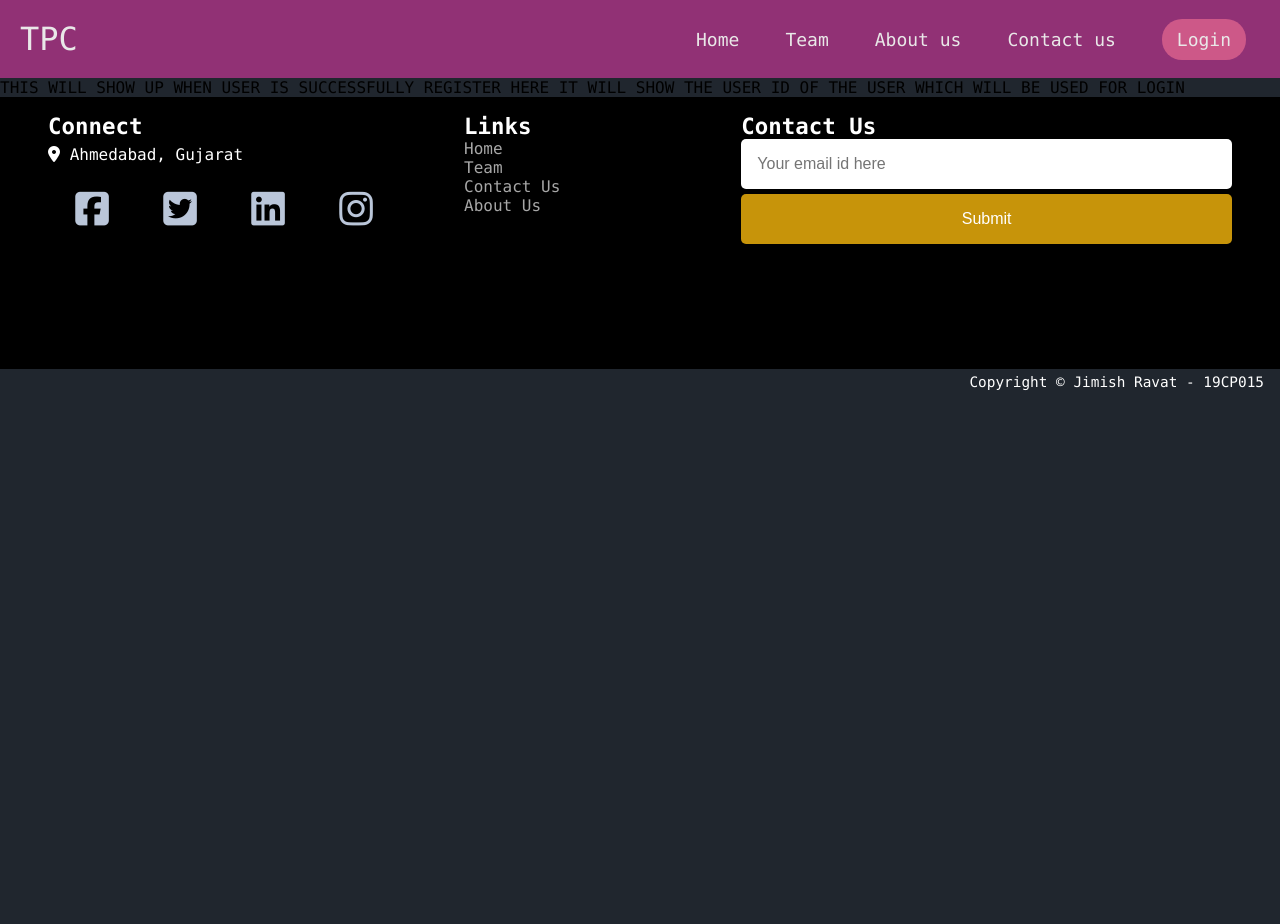
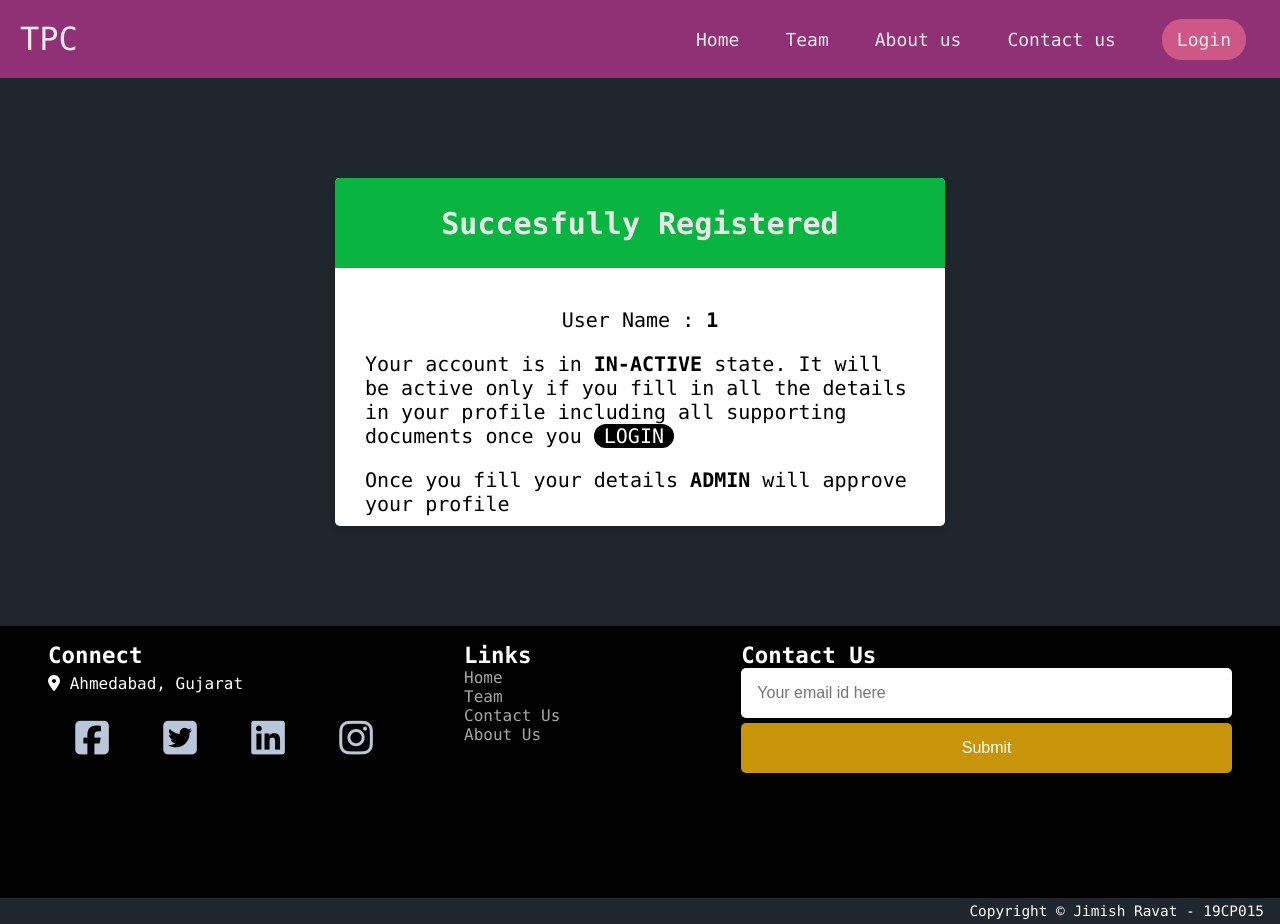
Before and after one commit to jimishravat/TPC-System, a PHP site: page /showUserDetails.php?user_id=1 in a window 1280 px wide. Before the commit the page ends 391 px from the top, so only its background shows below. Run offline with PHP 8.4, Linux system fonts and the light colour scheme; some libraries are stand-ins or nearby versions.

Commit message:
registration complete

```diff
--- /dev/null
+++ b/css/details.css
@@ -0,0 +1,129 @@
+/* @import url("https://fonts.googleapis.com/css2?family=Poppins:wght@200;300;400;500;600;700&display=swap"); */
+/* * {
+  margin: 0;
+  padding: 0;
+  box-sizing: border-box;
+  font-family: "Poppins", sans-serif;
+}
+body {
+  background: #1abc9c;
+  overflow: hidden;
+} */
+::selection {
+  background: rgba(5, 5, 5, 0.3);
+}
+.container {
+  max-width: 650px;
+  padding: 0 20px;
+  margin: 100px auto;
+}
+.wrapper {
+  width: 100%;
+  background: #fff;
+  border-radius: 5px;
+  box-shadow: 0px 4px 10px 1px rgba(0, 0, 0, 0.1);
+}
+.wrapper .title {
+  height: 90px;
+  background: #09b540;
+  border-radius: 5px 5px 0 0;
+  color: #e9e8e8;
+  font-size: 30px;
+  font-weight: 600;
+  display: flex;
+  align-items: center;
+  justify-content: center;
+}
+.wrapper .details {
+  margin: 30px;
+  display: flex;
+  align-items: center;
+  flex-direction: column;
+  font-size: 20px;
+}
+.wrapper .details p {
+  margin: 10px 0 10px 0;
+}
+.wrapper .details a{
+  padding: 0 10px 0 10px;
+  border-radius: 20px;
+  cursor: pointer;
+  color: white;
+  background-color: black;
+
+}
+.wrapper form {
+  padding: 30px 25px 25px 25px;
+}
+.wrapper form .row {
+  height: 45px;
+  margin-bottom: 20px;
+  position: relative;
+}
+.wrapper form .row input {
+  height: 100%;
+  width: 100%;
+  outline: none;
+  padding-left: 60px;
+  border-radius: 5px;
+  border: 1px solid lightgrey;
+  font-size: 16px;
+  transition: all 0.3s ease;
+}
+form .row input:focus {
+  border-color: #913175;
+  box-shadow: inset 0px 0px 2px 2px rgba(26, 188, 156, 0.25);
+}
+form .row input::placeholder {
+  color: #999;
+}
+.wrapper form .row i {
+  position: absolute;
+  width: 47px;
+  height: 100%;
+  color: #fff;
+  font-size: 18px;
+  background: #913175;
+  border: 1px solid #913175;
+  border-radius: 5px 0 0 5px;
+  display: flex;
+  align-items: center;
+  justify-content: center;
+}
+.wrapper form .pass {
+  margin: 8px 20px 20px 20px;
+}
+.wrapper form .pass a {
+  color: #913175;
+  font-size: 17px;
+  text-decoration: none;
+}
+.wrapper form .pass a:hover {
+  text-decoration: underline;
+}
+.wrapper form .button input {
+  color: #fff;
+  font-size: 20px;
+  font-weight: 500;
+  margin: 0;
+  padding-left: 0px;
+  /* padding: 20px; */
+  background: #913175;
+  border: 1px solid #913175;
+  cursor: pointer;
+}
+form .button input:hover {
+  background: #913175;
+}
+.wrapper form .signup-link {
+  text-align: center;
+  margin-top: 20px;
+  font-size: 17px;
+}
+.wrapper form .signup-link a {
+  color: #913175;
+  text-decoration: none;
+}
+form .signup-link a:hover {
+  text-decoration: underline;
+}
--- a/showUserDetails.php
+++ b/showUserDetails.php
@@ -1,6 +1,8 @@
 <?php
 
 include("./database.php");
+
+$user_id = $_GET["user_id"];
 
 ?>
 <!DOCTYPE html>
@@ -9,14 +11,29 @@ include("./database.php");
 
 <head>
     <?php include("./core/header.php") ?>
+    <link rel="stylesheet" href="./css/details.css">
+
     <title>User</title>
 </head>
 
 <body>
 
     <?php include("./core/nav.php") ?>
-    THIS WILL SHOW UP WHEN USER IS SUCCESSFULLY REGISTER
-    HERE IT WILL SHOW THE USER ID OF THE USER WHICH WILL BE USED FOR LOGIN
+
+
+    <div class="container">
+        <div class="wrapper">
+            <div class="title"><span>Succesfully Registered</span></div>
+            <div class="details">
+                <p>User Name : <strong> <?php echo $user_id ?> </strong>
+                </p>
+                <p> Your account is in <strong>IN-ACTIVE</strong> state. It will be active only if you fill in all the details in your profile including all supporting documents once you <a href="./login.php"> LOGIN </a> </p>
+                <p> Once you fill your details <strong>ADMIN</strong> will approve your profile </p>
+            </div>
+        </div>
+    </div>
+
+
     <?php include("./core/footer.php") ?>
 
 </body>
```
Also changed, not shown: addUser.php (+45 -0 lines), database/student.php (+7 -3 lines), signup.php (+8 -8 lines).
